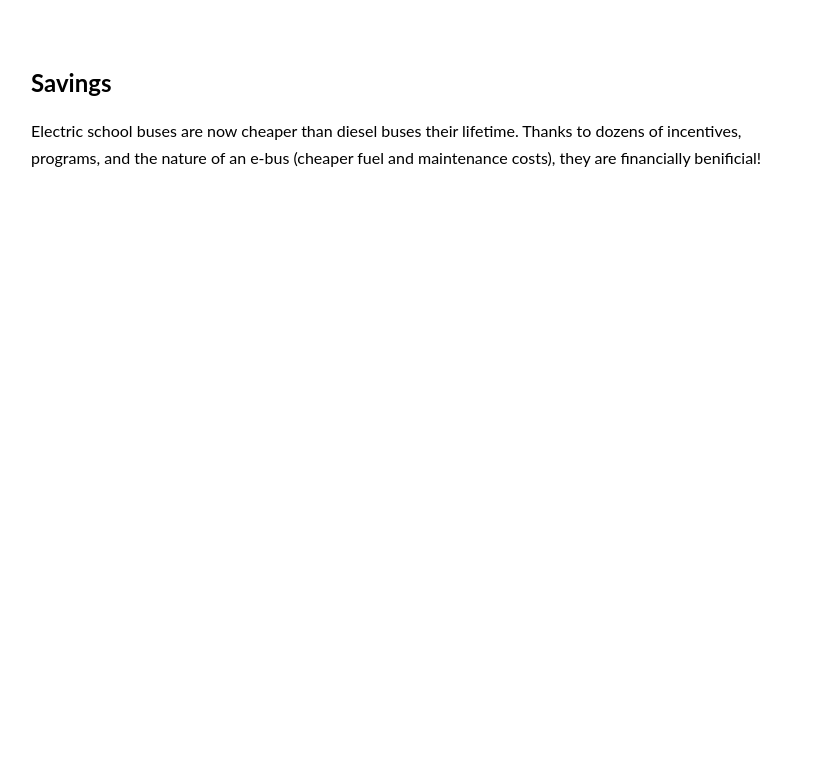
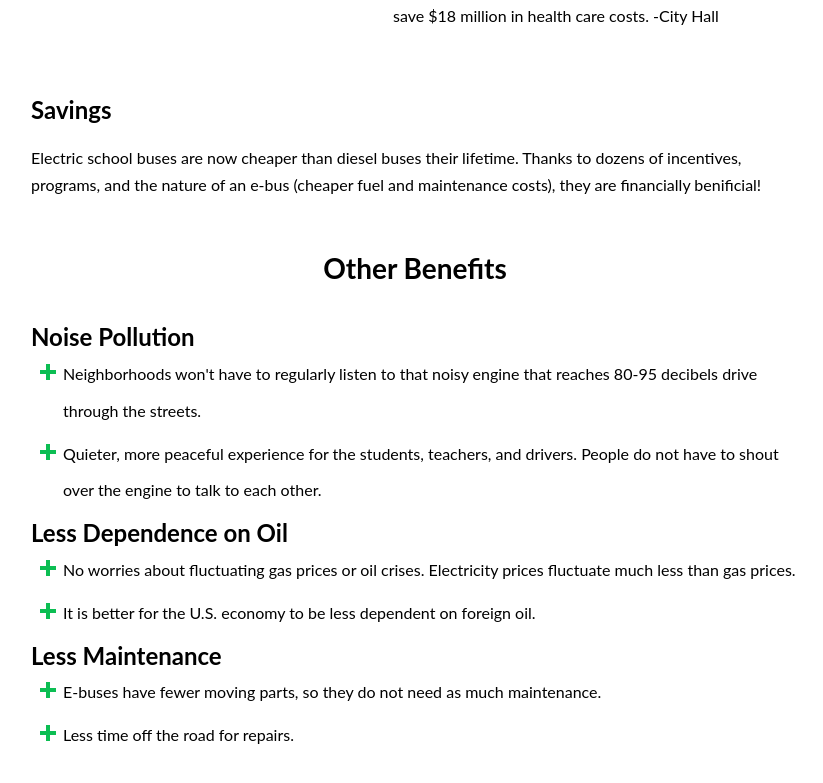
Before and after one commit to JoelGrayson/studentsforelectricbuses.org, a Next.js app: page / in a window 1280 px wide. Shown: the part 1059-1842 px from the top of the page, without its empty margins (225-1048 px from the left). Before the commit the page ends 1299 px from the top, so only its background shows below. Built offline with nearby package versions, Linux system fonts and the light colour scheme.

Commit message:
more benefits on home page

```diff
--- a/pages/index.tsx
+++ b/pages/index.tsx
@@ -1,7 +1,6 @@
 import Page from '../components/PageContainer';
 import IdlingEngine from '../components/IdlingEngine';
 import styles from '../styles/home/home.module.css';
-import Image from 'next/image';
 import Link from 'next/link';
 
 export default function Home() {
@@ -11,6 +10,7 @@ export default function Home() {
                 <h1 className='text-center pb-8'>Students for Electric Buses</h1>
                 <p> {/* Who we are */}
                     We are a coalition of students from four schools and counting to transition schools from diesel-guzzling buses (&gt;99% of current buses) to electric school buses.
+                    Let&apos;s protect the health of students and Earth with electric school buses.
                 </p>
                 <br/>
             </section>
@@ -48,9 +48,31 @@ export default function Home() {
                     <h3>Savings</h3>
                     <p>Electric school buses are now cheaper than diesel buses their lifetime. Thanks to dozens of incentives, programs, and the nature of an e-bus (cheaper fuel and maintenance costs), they are financially benificial!</p>
                 </div>
-                {/* <p>Let's make sure the future of our world rides healthily on electric school buses.</p> */}
+
+
+                <br />
+                <h2 className='text-center pb-8'>Other Benefits</h2>
+
+                <h3>Noise Pollution</h3>
+                <ul className={styles['plus-bullet-list']}>
+                    <li>Neighborhoods won&apos;t have to regularly listen to that noisy engine that reaches 80-95 decibels drive through the streets.</li>
+                    <li>Quieter, more peaceful experience for the students, teachers, and drivers. People do not have to shout over the engine to talk to each other.</li>
+                </ul>
+
+                <h3>Less Dependence on Oil</h3>
+                <ul className={styles['plus-bullet-list']}>
+                    <li>No worries about fluctuating gas prices or oil crises. Electricity prices fluctuate much less than gas prices.</li>
+                    <li>It is better for the U.S. economy to be less dependent on foreign oil.</li>
+                </ul>
+
+                <h3>Less Maintenance</h3>
+                <ul className={styles['plus-bullet-list']}>
+                    <li>E-buses have fewer moving parts, so they do not need as much maintenance.</li>
+                    <li>Less time off the road for repairs.</li>
+                </ul>
+
             </section>
-            <br />
+            <br /><br />
         </main>
     </Page>);
 }
--- a/pages/old-join.js
+++ /dev/null
@@ -1,29 +0,0 @@
-/* Form Info
-* Email
-
-Required
-* Name
-* School
-* How many buses your school has?
-* Why do you want to join?
-
-Optional
-* Grade (find from email)
-* Graduation email (find from email)
-* School's location (find from website)
-* Type of school public/private (find from website)
-
-*/
-
-import Page from "../components/PageContainer";
-
-export default function Join() {
-    return (<Page center>
-        {/* <div className="flex flex-col items-center"> */}
-            <iframe
-                src="https://docs.google.com/forms/d/e/1FAIpQLSc4LGT_UStc0ylYvU0dUkoObpQvSi--8TA6I0hBFuLoDgg3NA/viewform?embedded=true"
-                width="700" height="1400" frameBorder="0" marginHeight="0" marginWidth="0"
-            >Loading join form...</iframe>
-        {/* </div> */}
-    </Page>);
-}
```
